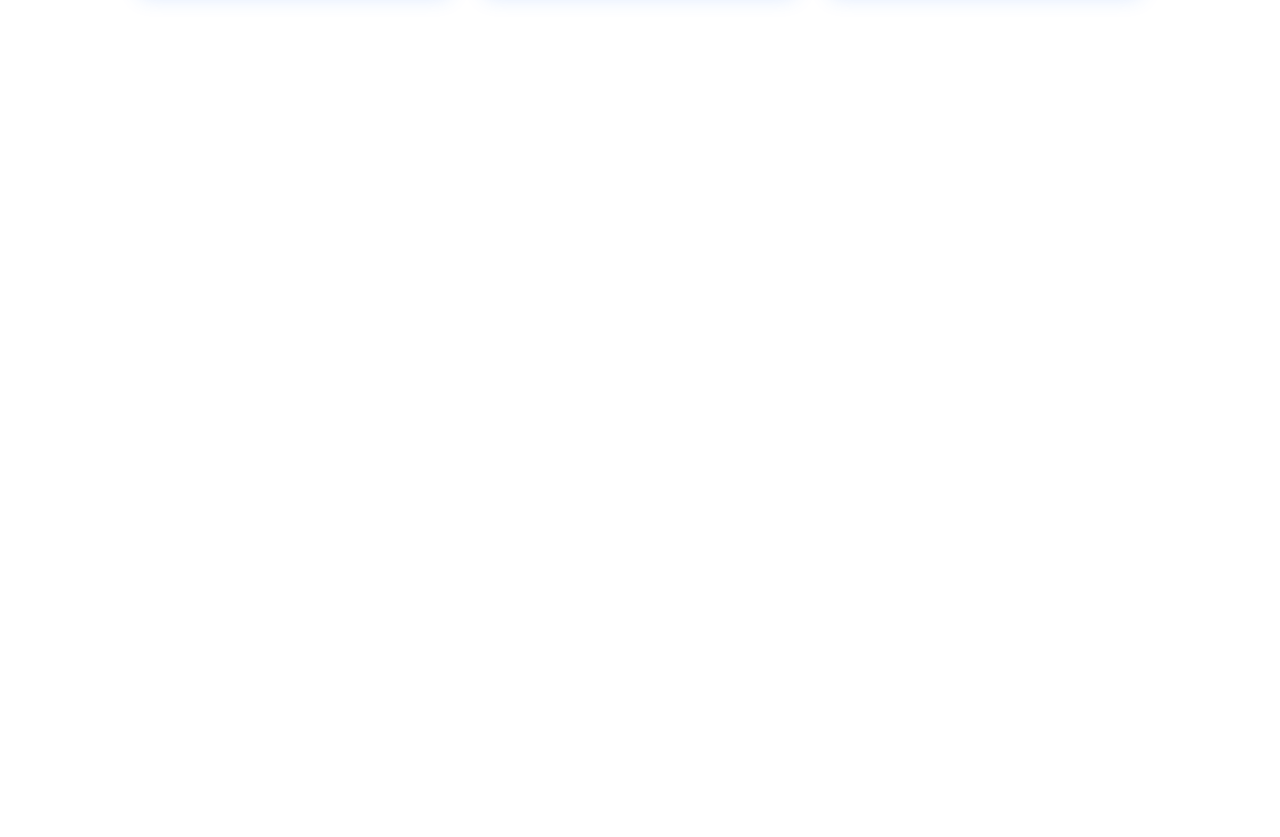
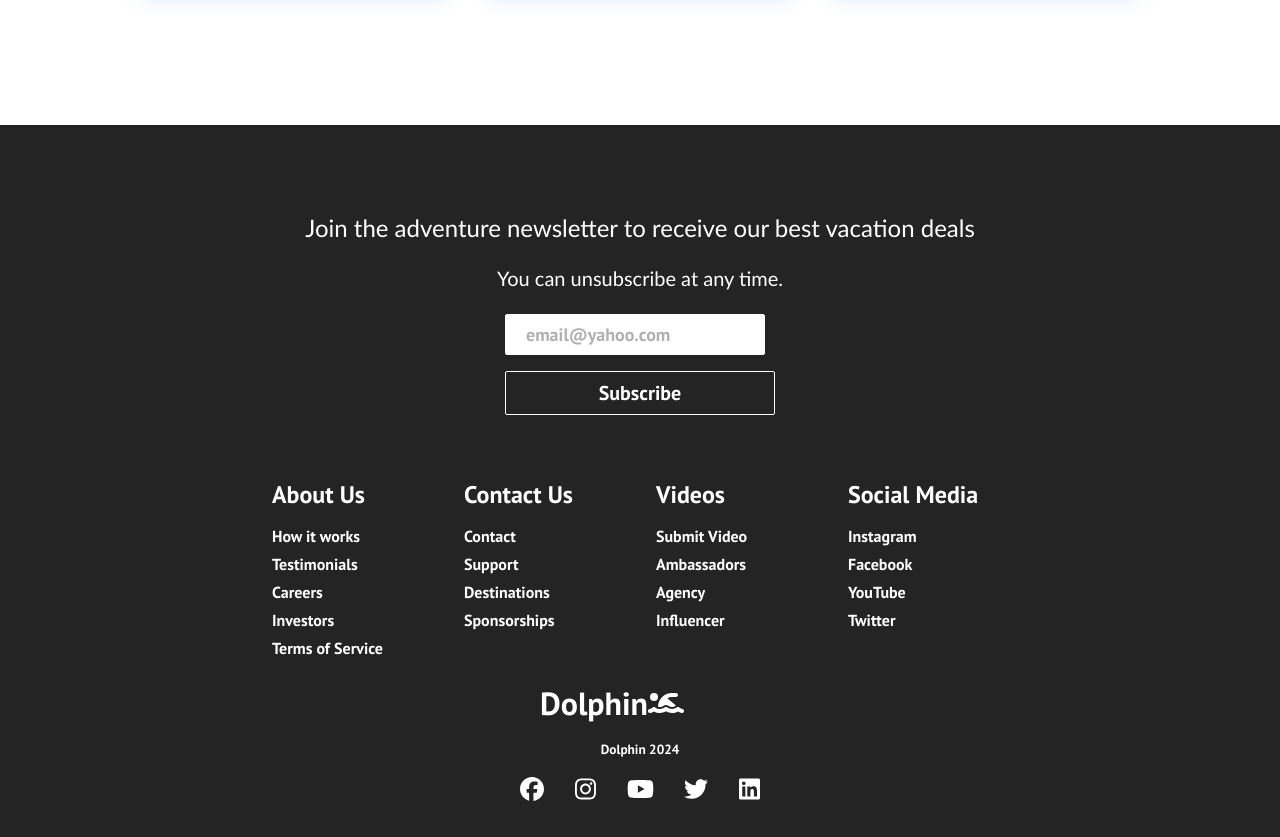
Before and after one commit to BethCaruana/react-website, a React (Create React App) app: page / in a window 1280 px wide. Shown: the part 1800-2637 px from the top of the page. Before the commit the page ends 1925 px from the top, so only its background shows below. Built offline with nearby package versions, Linux system fonts and the light colour scheme.

Commit message:
video basically done, resolve pathing issue in HeroSection

```diff
--- a/package.json
+++ b/package.json
@@ -4,6 +4,7 @@
   "private": true,
   "dependencies": {
     "@fortawesome/fontawesome-svg-core": "^6.5.2",
+    "@fortawesome/free-brands-svg-icons": "^6.5.2",
     "@fortawesome/free-solid-svg-icons": "^6.5.2",
     "@fortawesome/react-fontawesome": "^0.2.2",
     "@testing-library/jest-dom": "^5.17.0",
--- /dev/null
+++ b/src/components/Footer.css
@@ -0,0 +1,168 @@
+.footer-container {
+    background-color: #242424;
+    padding: 4rem 0 2rem 0;
+    display: flex;
+    flex-direction: column;
+    justify-content: center;
+    align-items: center;
+  }
+
+  .footer-subscription {
+    display: flex;
+    flex-direction: column;
+    justify-content: center;
+    align-items: center;
+    text-align: center;
+    margin-bottom: 24px;
+    padding: 24px;
+    color: #fff;
+  }
+
+  .footer-subscription > p {
+    font-family: 'Trebuchet MS', 'Lucida Sans Unicode', 'Lucida Grande',
+      'Lucida Sans', Arial, sans-serif;
+  }
+
+  .footer-subscription-heading {
+    margin-bottom: 24px;
+    font-size: 24px;
+  }
+
+  .footer-subscription-text {
+    margin-bottom: 24px;
+    font-size: 20px;
+  }
+
+  .footer-input {
+    padding: 8px 20px;
+    border-radius: 2px;
+    margin-right: 10px;
+    outline: none;
+    border: none;
+    font-size: 18px;
+    margin-bottom: 16px;
+    border: 1px solid #fff;
+  }
+
+  .footer-links {
+    width: 100%;
+    max-width: 1000px;
+    display: flex;
+    justify-content: center;
+  }
+
+  .footer-link-wrapper {
+    display: flex;
+  }
+
+  .footer-link-items {
+    display: flex;
+    flex-direction: column;
+    align-items: flex-start;
+    margin: 16px;
+    text-align: left;
+    width: 160px;
+    box-sizing: border-box;
+  }
+
+  .footer-link-items h2 {
+    margin-bottom: 16px;
+  }
+
+  .footer-link-items > h2 {
+    color: #fff;
+  }
+
+  .footer-link-items a {
+    color: #fff;
+    text-decoration: none;
+    margin-bottom: 0.5rem;
+  }
+
+  .footer-link-items a:hover {
+    color: #e9e9e9;
+    transition: 0.3s ease-out;
+  }
+
+  .footer-email-form h2 {
+    margin-bottom: 2rem;
+  }
+
+  .footer-input::placeholder {
+    color: #b1b1b1;
+  }
+
+  /* Social Icons */
+  .social-icon-link {
+    color: #fff;
+    font-size: 24px;
+  }
+
+  .social-media {
+    max-width: 1000px;
+    width: 100%;
+  }
+
+  .social-media-wrapper {
+    display: flex;
+    flex-direction: column;
+    justify-content: center;
+    align-items: center;
+    width: 100%;
+  }
+
+  .footer-logo {
+    display: flex;
+    justify-content: space-between;
+    align-items: center;
+    width: 240px;
+  }
+
+  .social-icons {
+    display: flex;
+    justify-content: space-between;
+    align-items: center;
+    width: 240px;
+  }
+
+  .social-logo {
+    color: #fff;
+    justify-self: start;
+    margin-left: 20px;
+    cursor: pointer;
+    text-decoration: none;
+    font-size: 2rem;
+    display: flex;
+    align-items: center;
+    margin-bottom: 16px;
+  }
+
+  .website-rights {
+    color: #fff;
+    margin-bottom: 16px;
+  }
+
+  @media screen and (max-width: 820px) {
+    .footer-links {
+      padding-top: 2rem;
+    }
+
+    .footer-input {
+      width: 100%;
+    }
+
+    .btn {
+      width: 100%;
+    }
+
+    .footer-link-wrapper {
+      flex-direction: column;
+    }
+
+    .social-media-wrapper {
+      flex-direction: column;
+    }
+  }
+
+  @media screen and (max-width: 768px) {
+  }
--- /dev/null
+++ b/src/components/Footer.js
@@ -0,0 +1,116 @@
+import React from 'react';
+import { Button } from './Button';
+import './Footer.css';
+import {Link} from 'react-router-dom';
+import { FontAwesomeIcon } from '@fortawesome/react-fontawesome';
+import { faPersonSwimming } from '@fortawesome/free-solid-svg-icons';
+import { faFacebook } from '@fortawesome/free-brands-svg-icons';
+import { faInstagram } from '@fortawesome/free-brands-svg-icons';
+import { faYoutube } from '@fortawesome/free-brands-svg-icons';
+import { faTwitter } from '@fortawesome/free-brands-svg-icons';
+import { faLinkedin } from '@fortawesome/free-brands-svg-icons';
+
+function Footer() {
+  return (
+    <div className='footer-container'>
+      <section className='footer-subscription'>
+        <p className='footer-subscription-heading'>
+          Join the adventure newsletter to receive our best vacation deals
+        </p>
+        <p className='footer-subscription-text'>
+          You can unsubscribe at any time.
+        </p>
+        <div className='input-areas'>
+          <form>
+            <input type='email' name='email' placeholder='email@yahoo.com' className='footer-input' />
+            <Button buttonStyle='btn--outline'>Subscribe</Button>
+          </form>
+        </div>
+      </section>
+      <div className='footer-links'>
+        <div className='footer-link-wrapper'>
+          <div className='footer-link-items'>
+            <h2>About Us</h2>
+            <Link to='/sign-up'>How it works</Link>
+            <Link to='/'>Testimonials</Link>
+            <Link to='/'>Careers</Link>
+            <Link to='/'>Investors</Link>
+            <Link to='/'>Terms of Service</Link>
+          </div>
+          <div className='footer-link-items'>
+            <h2>Contact Us</h2>
+            <Link to='/'>Contact</Link>
+            <Link to='/'>Support</Link>
+            <Link to='/'>Destinations</Link>
+            <Link to='/'>Sponsorships</Link>
+          </div>
+        </div>
+        <div className='footer-link-wrapper'>
+          <div className='footer-link-items'>
+            <h2>Videos</h2>
+            <Link to='/'>Submit Video</Link>
+            <Link to='/'>Ambassadors</Link>
+            <Link to='/'>Agency</Link>
+            <Link to='/'>Influencer</Link>
+          </div>
+          <div className='footer-link-items'>
+            <h2>Social Media</h2>
+            <Link to='/'>Instagram</Link>
+            <Link to='/'>Facebook</Link>
+            <Link to='/'>YouTube</Link>
+            <Link to='/'>Twitter</Link>
+          </div>
+        </div>
+      </div>
+      <section className='social-media'>
+        <div className='social-media-wrapper'>
+          <div className='footer-logo'>
+            <Link to='/' className='social-logo'>
+              Dolphin <FontAwesomeIcon icon={faPersonSwimming} />
+            </Link>
+          </div>
+          <small className='website-rights'>Dolphin 2024</small>
+          <div className='social-icons'>
+            <Link className='social-icon-link facebook'
+              to='/'
+              target='_blank'
+              aria-label='Facebook'
+            >
+              <FontAwesomeIcon icon={faFacebook} />
+            </Link>
+            <Link className='social-icon-link instagram'
+              to='/'
+              target='_blank'
+              aria-label='Instagram'
+            >
+              <FontAwesomeIcon icon={faInstagram} />
+            </Link>
+            <Link className='social-icon-link youtube'
+              to='/'
+              target='_blank'
+              aria-label='YouTube'
+            >
+              <FontAwesomeIcon icon={faYoutube} />
+            </Link>
+            <Link className='social-icon-link twitter'
+              to='/'
+              target='_blank'
+              aria-label='Twitter'
+            >
+              <FontAwesomeIcon icon={faTwitter} />
+            </Link>
+            <Link className='social-icon-link linkedin'
+              to='/'
+              target='_blank'
+              aria-label='LinkedIn'
+            >
+              <FontAwesomeIcon icon={faLinkedin} />
+            </Link>
+          </div>
+        </div>
+      </section>
+    </div>
+  );
+}
+
+export default Footer;
--- a/src/components/HeroSection.css
+++ b/src/components/HeroSection.css
@@ -7,9 +7,7 @@
 }
 
 .hero-container {
-    /*background: url('images/img-home.jpg') center center/cover
-    no-repeat;
-    */
+    background: url('/images/img-home.jpg') center center/cover no-repeat;
     height: 100vh;
     width: 100%;
     display: flex;
--- a/src/components/pages/Home.js
+++ b/src/components/pages/Home.js
@@ -2,12 +2,14 @@
 import '../../App.css';
 import HeroSection from '../HeroSection';
 import Cards from '../Cards';
+import Footer from '../Footer';
 
 function Home () {
     return (
         <>
             <HeroSection/>
             <Cards />
+            <Footer />
         </>
     );
 }
```
Also changed, not shown: 1 other file (tests, documents, lock files or other folders).
